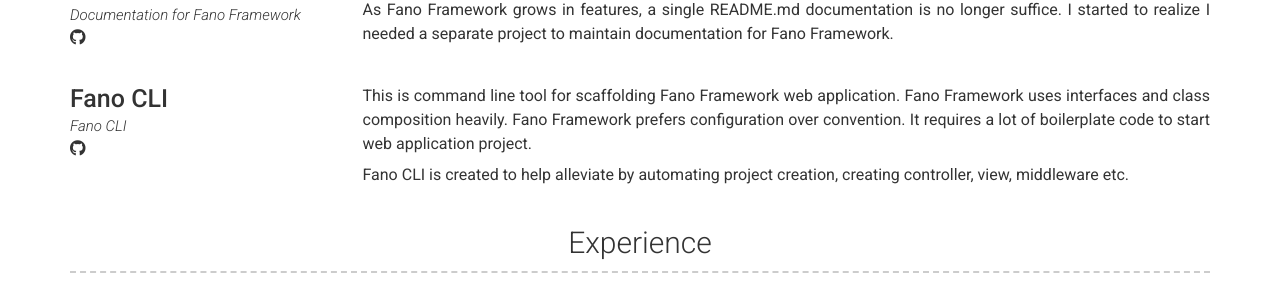
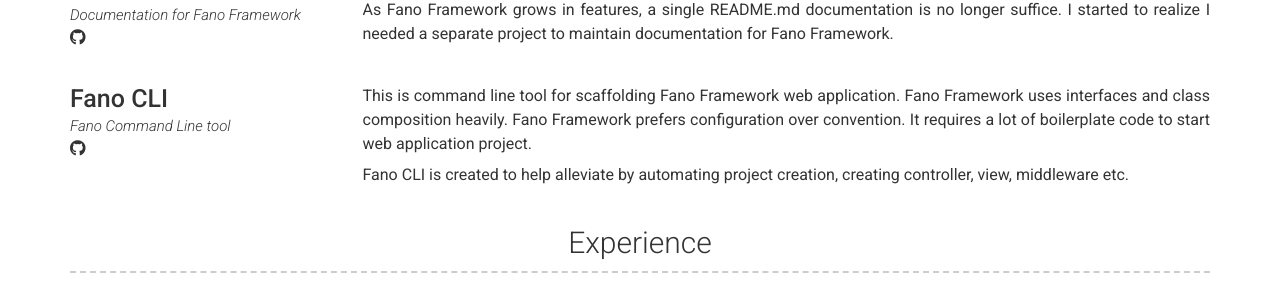
Before and after one commit to zamronypj/zamronypj.github.io, a Jekyll site: the page built from index.md, in a window 1280 px wide and 900 px high, scrolled down 866 px. Shown: the part 143-448 px from the top of the window. Built offline with Jekyll 4.4.1, drawn with Linux system fonts in a browser that asks for light colours; nearby versions of some CDN libraries.

Commit message:
improve content

```diff
--- a/_config.yml
+++ b/_config.yml
@@ -103,7 +103,7 @@
       - layout: left
         title: Fano CLI
         link: https://fanoframework.github.io
-        link_text: Fano CLI
+        link_text: Fano Command Line tool
         additional_links:
           - title:  Fano CLI
             icon: fab fa-github
```
